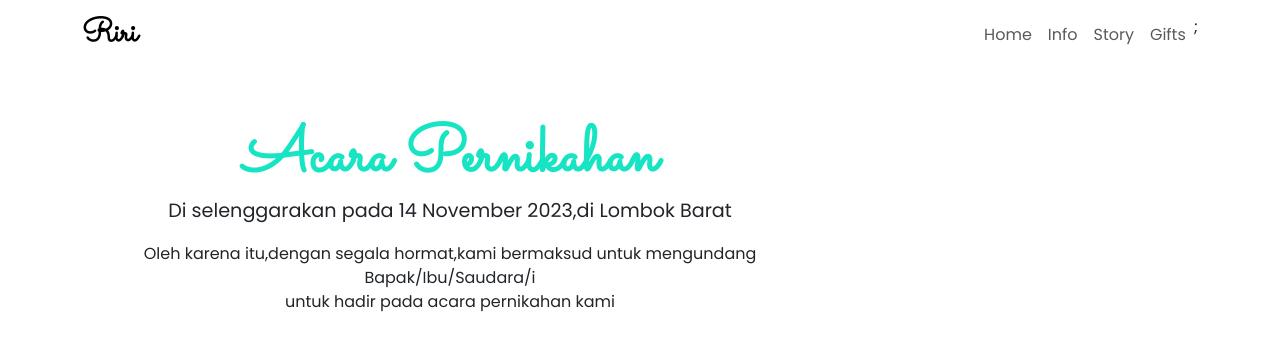
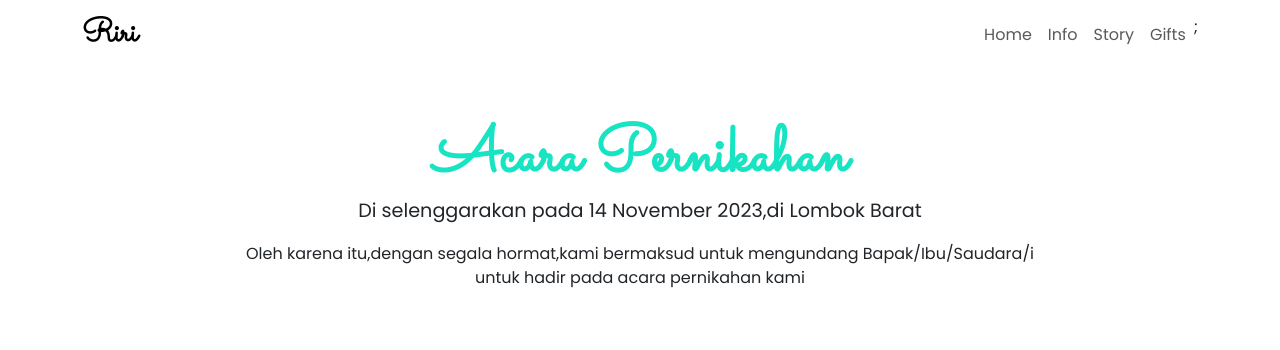
Before and after one commit to Zigas14/undangan-pernikahan-erikdanrika, a plain HTML site: page index.html in a window 1280 px wide. Shown: the part 802-1152 px from the top of the page. Drawn offline with nearby package versions, Linux system fonts and the light colour scheme.

Commit message:
membuat text menjadi ke tengah

```diff
--- a/index.html
+++ b/index.html
@@ -57,7 +57,7 @@
 <section id="info">
 <div class=" container-info container mt-5">
   <div class="row text-center">
-    <div class="col-md-8">
+    <div class="col">
       <h1>Acara Pernikahan</h1>
       <p class="di-bawah-judul">Di selenggarakan pada 14 November 2023,di Lombok Barat</p>
       <p class="pengucapan-undangan">Oleh karena itu,dengan segala hormat,kami bermaksud untuk mengundang Bapak/Ibu/Saudara/i</p>
```
